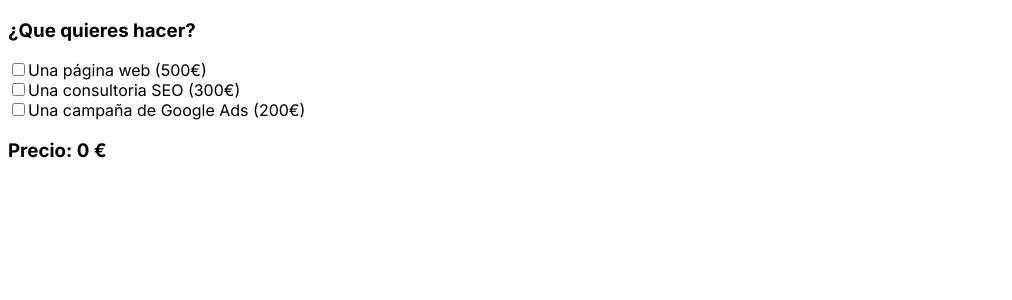
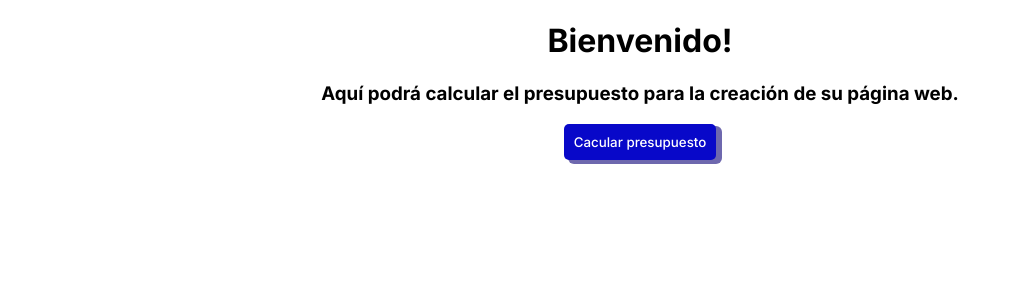
Before and after one commit to boccosantiago/Sprint-7-React-2, a React (Create React App) app: page / in a window 1280 px wide. Shown: the top 300 px of the page, without its empty margins (0-1012 px from the left). Built offline with nearby package versions, Linux system fonts and the light colour scheme.

Commit message:
Ejercicio 5

```diff
--- a/package.json
+++ b/package.json
@@ -8,6 +8,7 @@
     "@testing-library/user-event": "^13.5.0",
     "react": "^18.2.0",
     "react-dom": "^18.2.0",
+    "react-router-dom": "^6.3.0",
     "react-scripts": "5.0.1",
     "styled-components": "^5.3.5",
     "web-vitals": "^2.1.4"
--- a/src/App.js
+++ b/src/App.js
@@ -1,91 +1,15 @@
 import "./styles.css";
-import { useEffect, useState } from "react";
-import { PagesLanguages } from "./components/PagesLanguages";
+import { Main } from "./components/Main";
+import { Home } from "./components/Home";
+import { Routes, Route } from 'react-router-dom';
 
 function App() {
-  const [data, setData] = useState(() => {
-    const initialData = {
-      webPage: false,
-      seo: false,
-      ads: false,
-      numPage: 0,
-      numLang: 0,
-    };
-    try {
-      const getData = localStorage.getItem("data");
-      return getData ? JSON.parse(getData) : initialData;
-    } catch (error) {
-      return initialData;
-    }
-  });
-
-  useEffect(() => {
-    localStorage.setItem("data", JSON.stringify(data));
-  }, [data]);
-
-  function handleChange(event) {
-    const { name, type, checked, value } = event.target;
-    setData((prevData) => {
-      return {
-        ...prevData,
-        [name]:
-          type === "checkbox" ? checked : value < 0 || isNaN(value) ? 0 : value,
-      };
-    });
-  }
-
-  function totalSum() {
-    let total =
-      (data.webPage ? 500 + data.numLang * data.numPage * 30 : 0) +
-      (data.seo ? 300 : 0) +
-      (data.ads ? 200 : 0);
-    return total;
-  }
-
   return (
     <div>
-      <h3>¿Que quieres hacer?</h3>
-
-      <input
-        type="checkbox"
-        name="webPage"
-        id="webPage"
-        onChange={handleChange}
-        checked={data.webPage}
-      />
-      <label htmlFor="webPage">Una página web (500€)</label>
-
-      <PagesLanguages
-        numPage={data.numPage}
-        numLang={data.numLang}
-        onChange={handleChange}
-        data={data.webPage}
-        setData={setData}
-      />
-
-      <br />
-
-      <input
-        type="checkbox"
-        name="seo"
-        id="seo"
-        onChange={handleChange}
-        checked={data.seo}
-      />
-      <label htmlFor="seo">Una consultoria SEO (300€)</label>
-
-      <br />
-
-      <input
-        type="checkbox"
-        name="ads"
-        id="ads"
-        onChange={handleChange}
-        checked={data.ads}
-      />
-      <label htmlFor="ads">Una campaña de Google Ads (200€)</label>
-
-      <h3>Precio: {totalSum()} € </h3>
+      <Routes>
+        <Route path="/" element={<Home/>} />
+        <Route path="/main" element={<Main/>} />
+      </Routes>
     </div>
   );
 }
--- /dev/null
+++ b/src/components/Home.js
@@ -0,0 +1,15 @@
+import React from "react";
+import { useNavigate } from "react-router-dom";
+
+
+export function Home(){
+    let navigate = useNavigate();
+
+    return(
+       <div className="main">
+        <h1>Bienvenido!</h1>
+        <h3>Aquí podrá calcular el presupuesto para la creación de su página web.</h3>
+        <button className="btnPresupuesto" onClick={()=> navigate('/main')}>Cacular presupuesto</button>
+       </div>
+    )
+}
--- /dev/null
+++ b/src/components/Main.js
@@ -0,0 +1,102 @@
+import React from "react";
+import { PagesLanguages } from "./PagesLanguages";
+import { useEffect, useState } from "react";
+import { Link } from "react-router-dom";
+
+export function Main() {
+
+  const [data, setData] = useState(() => {
+    const initialData = {
+      webPage: false,
+      seo: false,
+      ads: false,
+      numPage: 0,
+      numLang: 0,
+    };
+    try {
+      const getData = localStorage.getItem("data");
+      return getData ? JSON.parse(getData) : initialData;
+    } catch (error) {
+      return initialData;
+    }
+  });
+
+  useEffect(() => {
+    localStorage.setItem("data", JSON.stringify(data));
+  }, [data]);
+
+  function handleChange(event) {
+    const { name, type, checked, value } = event.target;
+    setData((prevData) => {
+      return {
+        ...prevData,
+        [name]:
+          type === "checkbox" ? checked : value < 0 || isNaN(value) ? 0 : value,
+      };
+    });
+  }
+
+  function totalSum() {
+    let total =
+      (data.webPage ? 500 + data.numLang * data.numPage * 30 : 0) +
+      (data.seo ? 300 : 0) +
+      (data.ads ? 200 : 0);
+    return total;
+  }
+
+
+  return (
+    <div>
+      <h3>¿Que quieres hacer?</h3>
+
+      <input
+        type="checkbox"
+        name="webPage"
+        id="webPage"
+        onChange={handleChange}
+        checked={data.webPage}
+      />
+      <label htmlFor="webPage">Una página web (500€)</label>
+
+      <PagesLanguages
+        numPage={data.numPage}
+        numLang={data.numLang}
+        onChange={handleChange}
+        data={data.webPage}
+        setData={setData}
+      />
+
+      <br />
+
+      <input
+        type="checkbox"
+        name="seo"
+        id="seo"
+        onChange={handleChange}
+        checked={data.seo}
+      />
+      <label htmlFor="seo">Una consultoria SEO (300€)</label>
+
+      <br />
+
+      <input
+        type="checkbox"
+        name="ads"
+        id="ads"
+        onChange={handleChange}
+        checked={data.ads}
+      />
+      <label htmlFor="ads">Una campaña de Google Ads (200€)</label>
+
+      <h3>Precio: {totalSum()} € </h3>
+
+        <div>
+            <Link className="link" to="/">
+            Regresar al Home
+            </Link>
+        </div>
+
+    </div>
+
+  );
+}
--- a/src/components/PagesLanguages.js
+++ b/src/components/PagesLanguages.js
@@ -1,6 +1,8 @@
 import { Panel } from "./styled";
 
+
 export function PagesLanguages(props) {
+
   function counter(event, i) {
     const { name } = event.target;
     const numPage = parseInt(props.numPage);
@@ -13,6 +15,7 @@ export function PagesLanguages(props) {
       };
     });
   }
+
 
   return (
     <Panel show={props.data}>
--- a/src/index.js
+++ b/src/index.js
@@ -1,11 +1,14 @@
 import React from 'react';
 import ReactDOM from 'react-dom/client';
 import App from './App';
+import { BrowserRouter } from 'react-router-dom';
 
 
 const root = ReactDOM.createRoot(document.getElementById('root'));
 root.render(
   <React.StrictMode>
+   <BrowserRouter>
     <App />
+   </BrowserRouter>
   </React.StrictMode>
 );
--- a/src/styles.css
+++ b/src/styles.css
@@ -2,7 +2,8 @@
   font-family: 'Inter', sans-serif;
 }
 
-.App {
+
+.main{
   text-align: center;
 }
 
@@ -19,3 +20,29 @@
   margin-left: 15px;
   margin-right: 15px;
 }
+
+.btnPresupuesto{
+  cursor: pointer;
+  border: none;
+  background-color: rgb(8, 8, 201);
+  color: white;
+  padding: 10px;
+  border-radius: 5px;
+  box-shadow: rgb(110, 104, 174) 5px 3px 0px 1px;
+  font-weight: 500;
+}
+
+.btnPresupuesto:hover{
+  background-color: rgb(10, 10, 154);
+}
+
+
+.link{
+  color: red;
+  text-decoration: none;
+
+}
+
+.link:hover{
+  color: rgb(174, 0, 0);
+}
```
Also changed, not shown: 1 other file (tests, documents, lock files or other folders).
